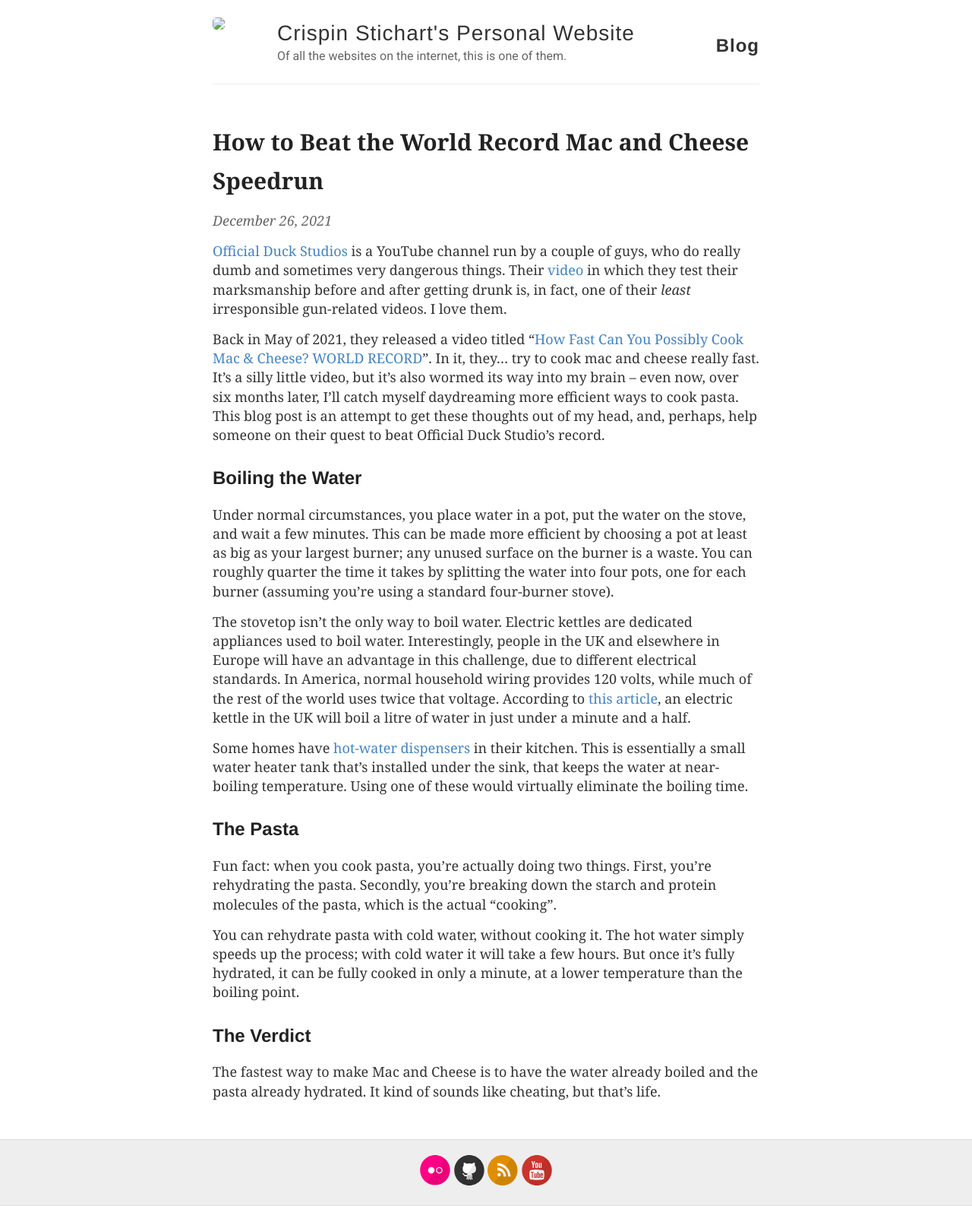
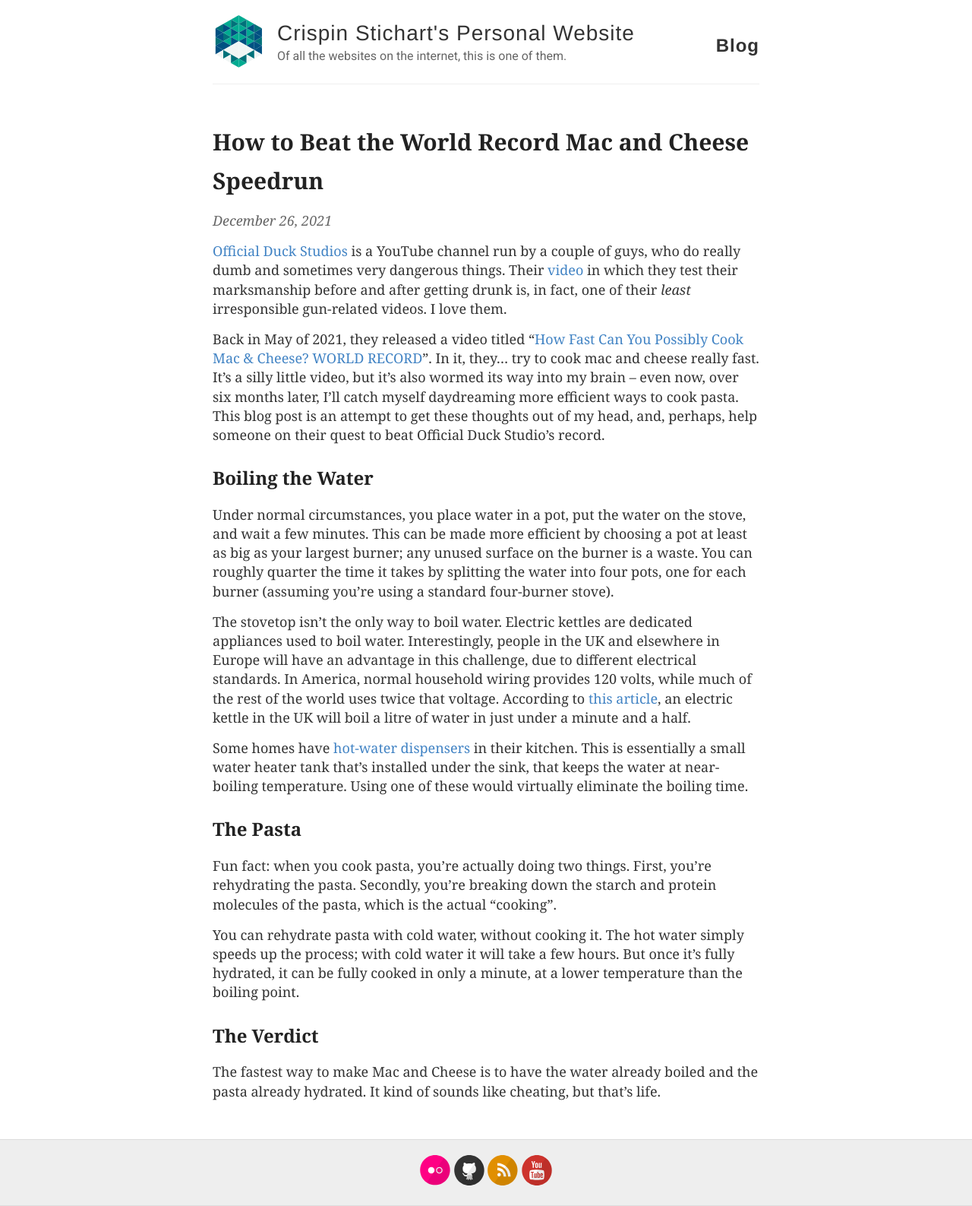
Before and after one commit to CrispinStichart/CrispinStichart.github.io, a Jekyll site: the page built from _posts/2021-12-26-mac-and-cheese-speedrun.markdown, in a window 1280 px wide. Shown: the whole page at 76% size. Built offline with Jekyll 4.4.1, drawn with Linux system fonts in a browser that asks for light colours.

Commit message:
tweak some things

```diff
--- a/_layouts/default.html
+++ b/_layouts/default.html
@@ -28,7 +28,7 @@
   <div class="wrapper-masthead">
     <div class="container">
       <header class="masthead clearfix">
-        <a href="{{ site.baseurl }}/" class="site-avatar"><img src="{{ site.avatar }}" /></a>
+        <a href="{{ site.baseurl }}/" class="site-avatar"><img src="{{ site.baseurl }}/{{ site.avatar }}" /></a>
 
         <div class="site-info">
           <h1 class="site-name"><a href="{{ site.baseurl }}/">{{ site.name }}</a></h1>
--- a/index.html
+++ b/index.html
@@ -15,7 +15,7 @@
       {{ post.excerpt }}
     </div>
 
-    <a href="{{ site.baseurl }}{{ post.url }}" class="read-more">Read More</a>
+    <!-- <a href="{{ site.baseurl }}{{ post.url }}" class="read-more">Read More</a> -->
   </article>
   {% endfor %}
 </div>
--- a/style.scss
+++ b/style.scss
@@ -269,9 +269,28 @@
     font-size: 15px;
   }
 
-  h1 {
+  h1, h2, h3, h4, h5, h6 {
     font-family: $georgia;
   }
+
+  table {
+    border-collapse: collapse;
+    border: 1px solid $gray;
+  }
+
+  th, td {
+    padding: .1em 1em .1em 1em;
+    border: 1px solid $gray;
+    // text-align: center;
+  }
+
+  th {
+    font-weight: bold;
+  }
+
+  // tr:nth-child(even) {
+  //   background-color: lightblue;
+  // }
 }
 
 .wrapper-footer {
```
